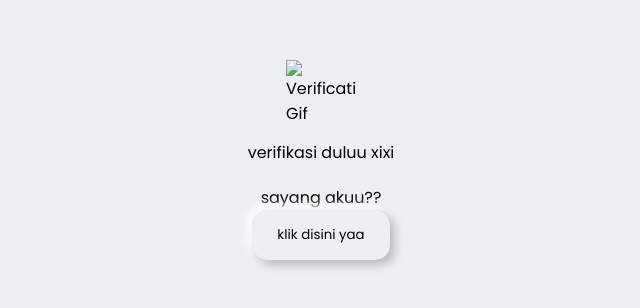
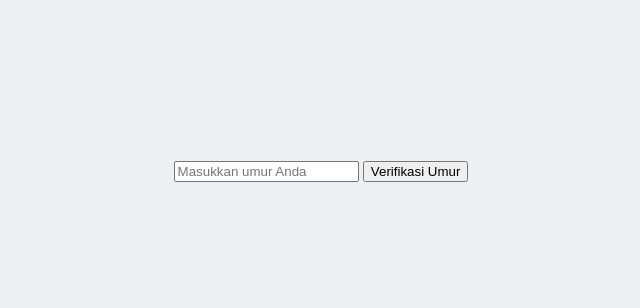
Before and after one commit to rzqprlns/verifikasi, a plain HTML site: page index.html in a window 1280 px wide. Shown: the part 230-538 px from the top of the page, without its empty margins (319-959 px from the left). Drawn offline with Linux system fonts and the light colour scheme.

Commit message:
Update index.html

```diff
--- a/index.html
+++ b/index.html
@@ -98,11 +98,17 @@
 </head>
 <body>
 
-<!-- Tempatkan ini di bagian body -->
-<img src="./uwu1.gif" alt="Verification Gif" id="verificationGif">
-<div id="verificationText">verifikasi duluu xixi</div>
-<div id="verificationPrompt">sayang akuu??</div>
-<button id="displayButton" onclick="displayRandomText()">klik disini yaa</button>
+<!-- Bagian verifikasi umur -->
+<div>
+    <input type="text" id="ageInput" placeholder="Masukkan umur Anda">
+    <button id="ageButton" onclick="verifyAge()">Verifikasi Umur</button>
+</div>
+
+<!-- Bagian setelah verifikasi umur -->
+<img src="./uwu1.gif" alt="Verification Gif" id="verificationGif" style="display: none;">
+<div id="verificationText" style="display: none;">verifikasi duluu xixi</div>
+<div id="verificationPrompt" style="display: none;">sayang akuu??</div>
+<button id="displayButton" onclick="displayRandomText()" style="display: none;">klik disini yaa</button>
 
 <div id="loadingContainer">
     <img src="./uwu4.gif" alt="Loading Gif" id="loadingGif">
@@ -131,9 +137,25 @@
         return texts[randomIndex];
     }
 
+    // Fungsi untuk memverifikasi umur dan menampilkan tombol
+    function verifyAge() {
+        var age = document.getElementById("ageInput").value;
+        if (age) {
+            // Menyembunyikan input umur dan tombol verifikasi
+            document.getElementById("ageInput").style.display = "none";
+            document.getElementById("ageButton").style.display = "none";
+
+            // Menampilkan elemen verifikasi dan tombol aksi
+            document.getElementById("verificationGif").style.display = "block";
+            document.getElementById("verificationText").style.display = "block";
+            document.getElementById("verificationPrompt").style.display = "block";
+            document.getElementById("displayButton").style.display = "block";
+        }
+    }
+
     // Fungsi untuk menampilkan efek loading dan menampilkan jawaban random setelah selesai
     function displayRandomText() {
-        // Menghilangkan teks dan gif verifikasi
+        // Menyembunyikan teks verifikasi dan gif
         document.getElementById("verificationText").style.display = "none";
         document.getElementById("verificationGif").style.display = "none";
         document.getElementById("verificationPrompt").style.display = "none";
```
